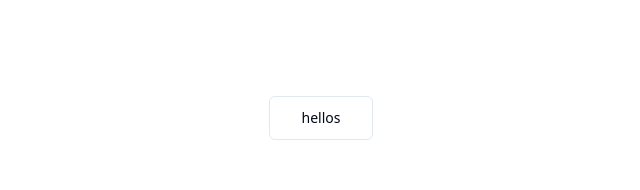
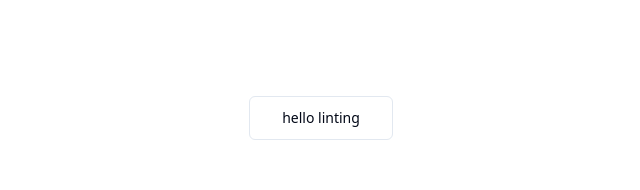
Before and after one commit to aminul-islam01101/reality-overflow, a Next.js app: page / in a window 1280 px wide. Shown: the top 190 px of the page, without its empty margins (319-959 px from the left). Built offline with nearby package versions, Linux system fonts and the light colour scheme.

Commit message:
github setup with linting

```diff
--- a/src/app/page.tsx
+++ b/src/app/page.tsx
@@ -5,7 +5,7 @@ export default function Home() {
     <main className="flex min-h-screen flex-col items-center justify-between p-24">
       <h1 className="">
         <Button variant="outline" size="lg">
-          hellos
+          hello linting
         </Button>
       </h1>
     </main>
```
